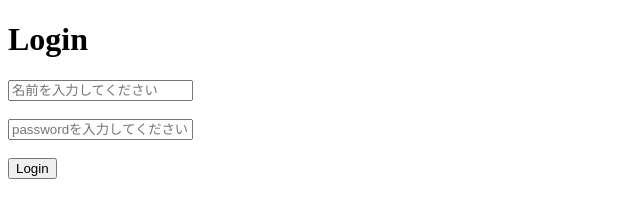
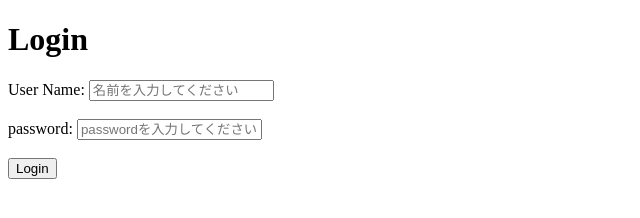
Before and after one commit to ekiei/front-end, a plain HTML site: page heml_ex/login.html in a window 1280 px wide. Shown: the whole page, without its empty margins (0-640 px from the left). Drawn offline with Linux system fonts and the light colour scheme.

Commit message:
0728練習

```diff
--- a/heml_ex/login.html
+++ b/heml_ex/login.html
@@ -6,10 +6,17 @@
     <title>Document</title>
 </head>
 <body>
-    <h1>Login</h1>
-    <input type="text" name="user" placeholder="名前を入力してください"><br><br>
-    <input type="password" placeholder="passwordを入力してください"><br><br>
-
-    <input type="submit" value="Login">
+    <main>
+        <h1>Login</h1>
+        <form action="" method="post">
+            <label for="username">User Name:</label>
+            <input type="text" id="username" name="username" placeholder="名前を入力してください" required>
+            <br><br>
+            <label for="password">password:</label>
+            <input type="password" id="password" name="password" placeholder="passwordを入力してください">
+            <br><br>
+            <input type="submit" value="Login">
+        </form>
+    </main>
 </body>
 </html>
```
